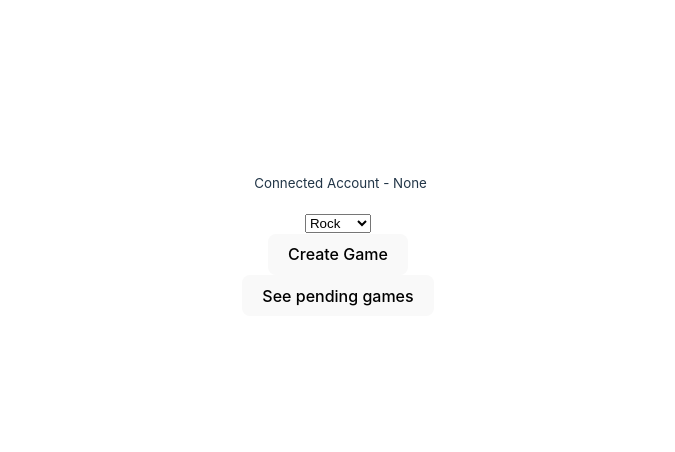
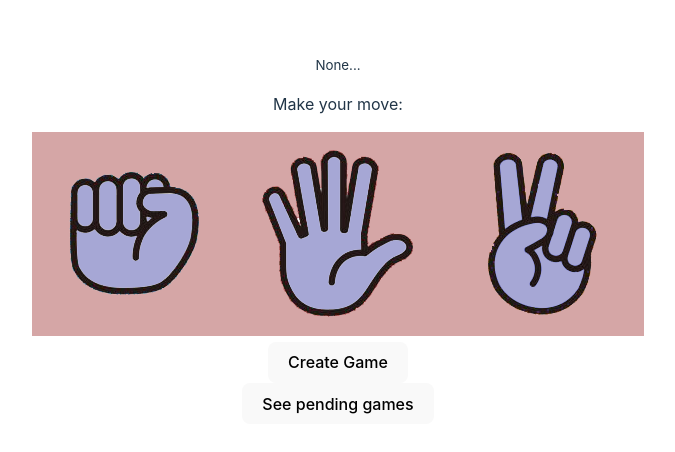
Before and after one commit to ulas96/rock-paper-scissor, a React (Vite) app in the folder client/: page / in a window 1280 px wide. Shown: the part 162-614 px from the top of the page, without its empty margins (302-977 px from the left). Built offline with nearby package versions, Linux system fonts and the light colour scheme.

Commit message:
App jsx update

```diff
--- a/client/src/App.jsx
+++ b/client/src/App.jsx
@@ -38,13 +38,14 @@ function App() {
 
             const provider = new ethers.providers.Web3Provider(ethereum);
             const signer = provider.getSigner();
+
             const contract = new ethers.Contract(contractAddress, contractABI,signer);
             //const result = await contract.getGame(1);
             setState({provider: provider, signer: signer, contract: contract})
             //console.log(result);
             setAccount(_account);
             //console.log(state);
-
+            console.log(signer);
             }
 
           } catch(e) {
@@ -74,8 +75,9 @@ function App() {
     //console.log(pendingGame);
   }
 
-  const handleChange = (event) => {
-    setMove(event.target.value);
+  const handleMoveChange = (event) => {
+    //preventDefault();
+    setMove(event.target.id);
   };
 
 
@@ -98,20 +100,27 @@ function App() {
     await game.wait();
   }
 
+console.log(move);
 
     return (
-      <div >
-      <p style={{ marginTop: "10px", marginLeft: "5px" }}>
-        <small>Connected Account - {account}</small>
-      </p>
-      <div>
-      <select value={move} onChange={handleChange}>
-        <option value="rock" >Rock</option>
-        <option value="paper" >Paper</option>
-        <option value="scissor" >Scissor</option>
-      </select>
+      <div className="container">
+
+      <div id="account" >
+      <div id="status-check">
+        {account ? <div id="green-circle"></div> : <div id="gray-circle">
+        </div> }
       </div>
-      <div>
+      <div id="account-address">
+        <small>{String(account).slice(0,5)}...{String(account).slice(39,42)}</small>
+      </div>
+      </div>
+      <div id="move-selection" >
+        <p>Make your move:</p>
+      <img src="../src/assets/rock.png" id="rock"  onClick={handleMoveChange}  />
+      <img src="../src/assets/paper.png" id="paper" onClick={handleMoveChange} />
+      <img src="../src/assets/scissor.png" id="scissor" onClick={handleMoveChange} />
+      </div>
+      <div id="create-button">
         <button onClick={handleCreateGame}>Create Game</button>
       </div>
 
@@ -119,9 +128,8 @@ function App() {
         <div>
           <button onClick={getPendingGames}>See pending games</button>
         </div>
-        <div id="pending-game-elements" height="100px">
+        <div className="pending-games" height="100px">
             {pendingGames.map((g) => {
-              console.log(parseInt(g.id._hex))
               return <div id="pending-game-element">
                 <div>
                   {g.gameCreator}
```
